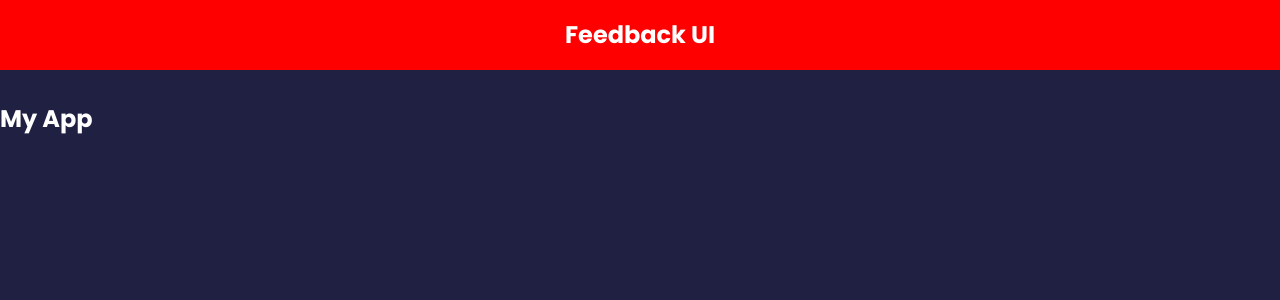
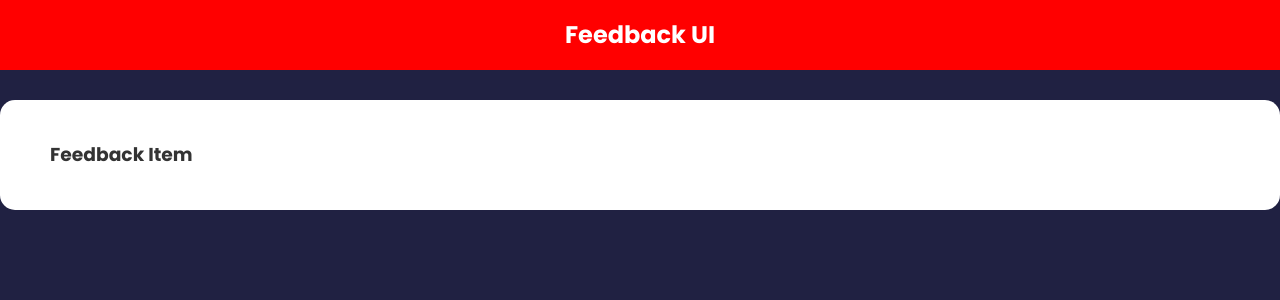
Before and after one commit to akim-dev/react-udemynew, a React (Create React App) app: page / in a window 1280 px wide. Shown: the top 300 px of the page. Built offline with nearby package versions, Linux system fonts and the light colour scheme.

Commit message:
2 files modified

```diff
--- a/src/App.js
+++ b/src/App.js
@@ -1,12 +1,13 @@
 import React from 'react';
 import './style.css';
 import Header from './components/Header.jsx';
+import FeedbackItem from './components/FeedbackItem';
 
 export default function App() {
   return (
     <div>
       <Header text="Feedback UI" />
-      <h2>My App</h2>
+      <FeedbackItem/>
     </div>
   );
 }
--- a/src/components/FeedbackItem.jsx
+++ b/src/components/FeedbackItem.jsx
@@ -0,0 +1,12 @@
+import React from 'react';
+import { useState } from 'react';
+
+function FeedbackItem() {
+  return (
+    <div className="card">
+      <h3>Feedback Item</h3>
+    </div>
+  );
+}
+
+export default FeedbackItem;
```
